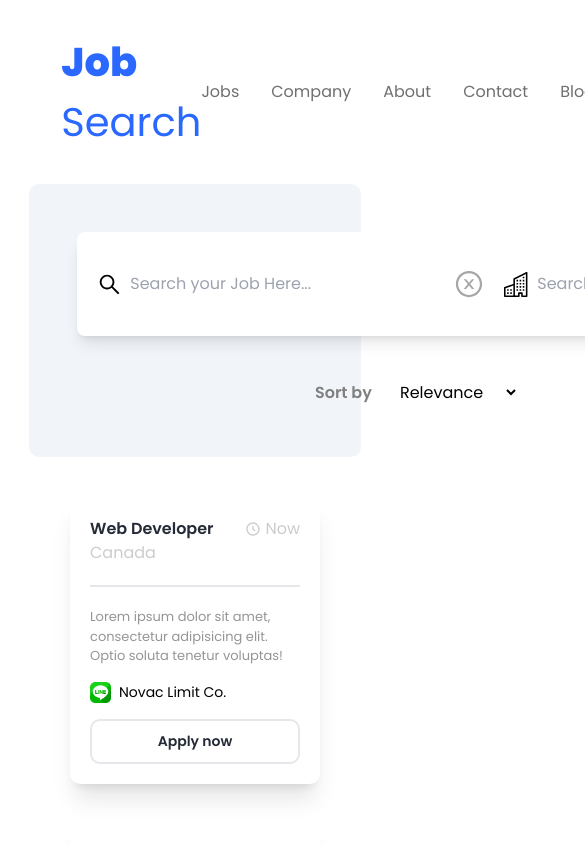
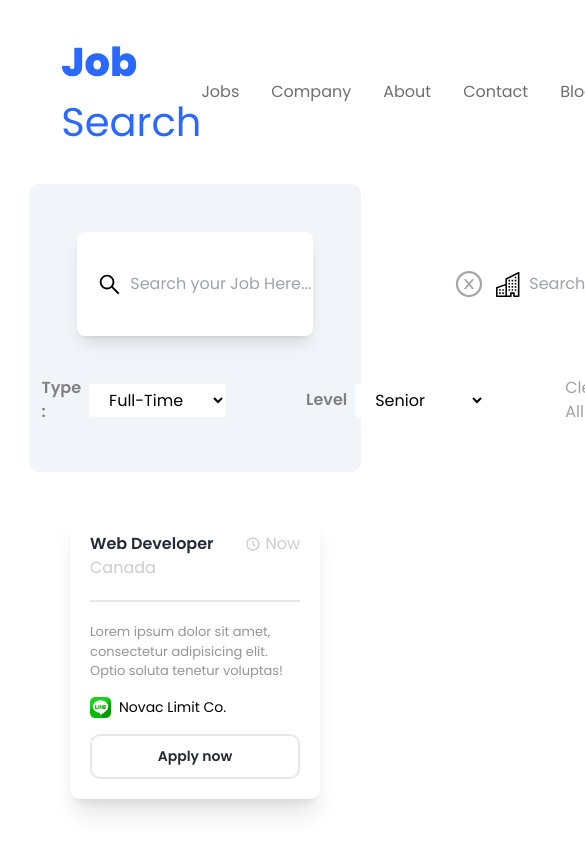
Before and after one commit to Quisutd3us/SearchJobApp, a React (Vite) app: page / in a window 390 px wide. Shown: the top 844 px of the page, 585 px wide, since content can reach past the window. Built offline with nearby package versions, Linux system fonts and the light colour scheme.

Commit message:
fix responsive

```diff
--- a/src/components/SearchDiv/Search.jsx
+++ b/src/components/SearchDiv/Search.jsx
@@ -6,16 +6,16 @@ import {CiLocationOn} from 'react-icons/ci'
 
 function Search() {
   return (
-      <div className={'searchDiv grid gap-10 bg-grayIsh rounded-[10px] p-[3rem]'}>
+      <div className={'searchDiv flex flex-col gap-10 bg-grayIsh rounded-[10px] p-[3rem]'}>
         {/*search From*/}
         <form action={''}>
-          <div className="firstDiv flex justify-evenly items-center rounded-[8px] gap-5 bg-white p-5 shadow-lg shadow-grayIsh-800">
+          <div className="firstDiv max-w-fit flex sm:flex-col xl:flex-row justify-between items-center rounded-[8px] gap-3 bg-white p-5 shadow-lg shadow-grayIsh-800">
             {/*input Search by Job*/}
             <div className="flex gap-2 items-center  justify-between">
               <AiOutlineSearch className={'text-[25px] icon'}/>
               <input
                   type={'text'}
-                  className={'bg-transparent text-blueColor focus:outline-none  w-[100%}'}
+                  className={'bg-transparent text-blueColor focus:outline-none  max-w-fit '}
                   placeholder={'Search your Job Here...'}/>
               <AiOutlineCloseCircle className={'text-[30px] icon text-[#a5a6a6] hover:text-textColor icon'}/>
             </div>
@@ -24,7 +24,7 @@ function Search() {
               <BsBuildings className={'text-[25px] icon'}/>
               <input
                   type={'text'}
-                  className={'bg-transparent text-blueColor focus:outline-none  w-[100%}'}
+                  className={'bg-transparent text-blueColor focus:outline-none  max-w-fit'}
                   placeholder={'Search by Company...'}/>
               <AiOutlineCloseCircle className={'text-[30px] icon text-[#a5a6a6] hover:text-textColor icon'}/>
             </div>
@@ -33,7 +33,7 @@ function Search() {
               <CiLocationOn className={'text-[25px] icon'}/>
               <input
                   type={'text'}
-                  className={'bg-transparent text-blueColor focus:outline-none  w-[100%}'}
+                  className={'bg-transparent text-blueColor focus:outline-none  max-w-fit'}
                   placeholder={'Search by Location..'}/>
               <AiOutlineCloseCircle className={'text-[30px] icon text-[#a5a6a6] hover:text-textColor icon'}/>
             </div>
--- a/tailwind.config.js
+++ b/tailwind.config.js
@@ -1,8 +1,8 @@
 /** @type {import('tailwindcss').Config} */
 export default {
   content: [
-    "./index.html",
-    "./src/**/*.{js,jsx}",
+    "index.html",
+    "./src/**/*.jsx",
   ],
   theme: {
     extend: {
```
